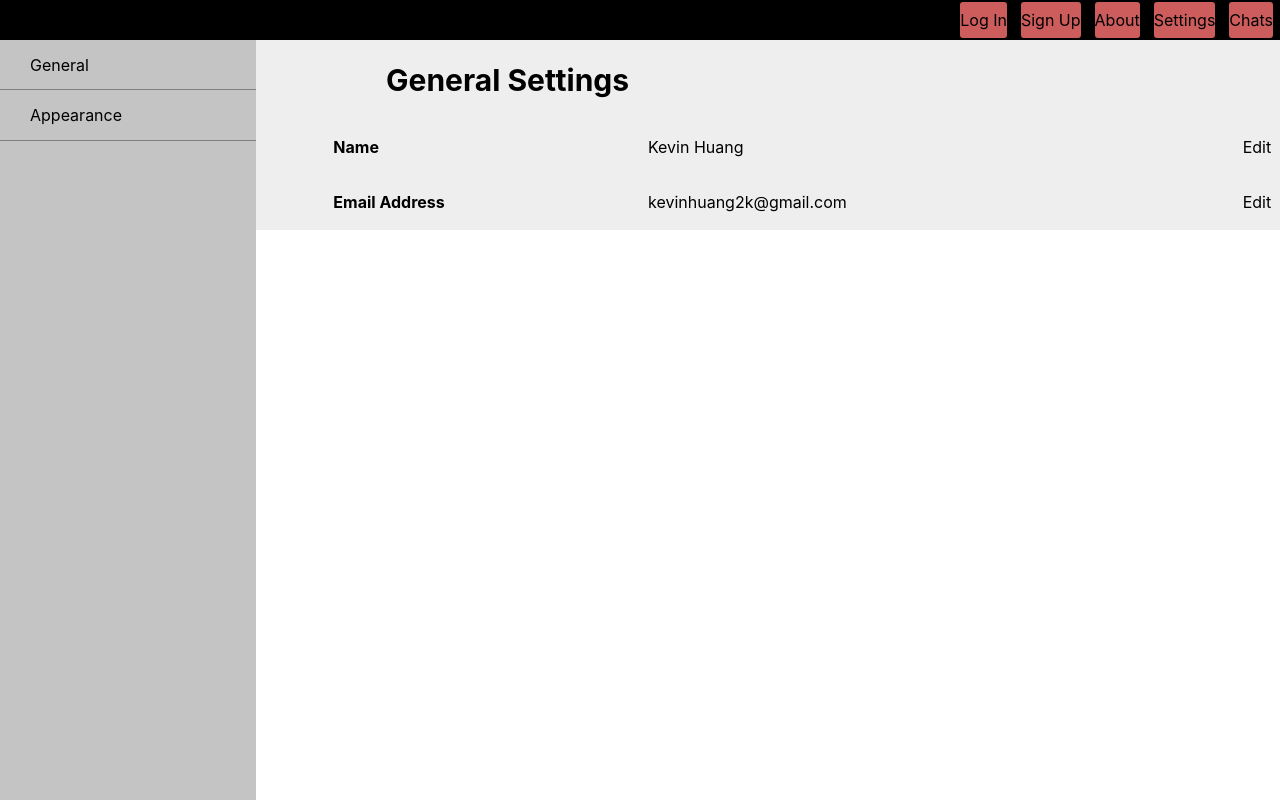
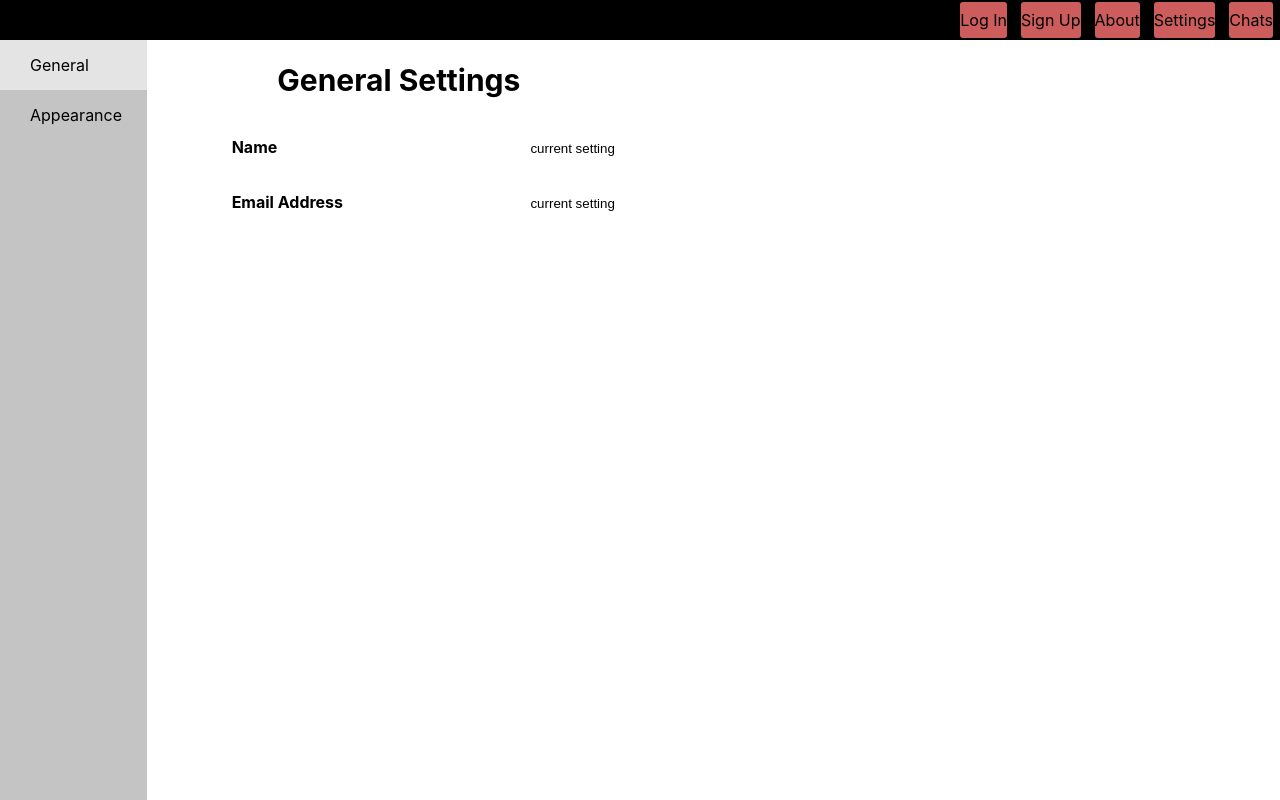
Before and after one commit to Bash-Brothers/UChat, a React (Create React App) app: page / in a window 1280 px wide. Both pictures are taken after a click on the element "Settings". Built offline with nearby package versions, Linux system fonts and the light colour scheme.

Commit message:
Settings Page update, Chat textfield update

```diff
--- a/src/components/ChatWindow.js
+++ b/src/components/ChatWindow.js
@@ -58,11 +58,16 @@ export default class ChatWindow extends Component {
                 <div className="curChat">
                     <div className="inputField">
                         <form onSubmit={this.handleSubmit}>
-                            <label>
-                                Message:
-                                <input type="text"/>
-                            </label>
-                            <input type="submit" value="Submit" />
+                            <input
+                                type="text"
+                                class="message-input"
+                                placeholder="Type a message..."
+                            />
+                            <input
+                                type="submit"
+                                value="Send"
+                                class="message-send"
+                            />
                         </form>
                     </div>
                     <div className="messages">
--- a/src/components/Settings.js
+++ b/src/components/Settings.js
@@ -16,22 +16,31 @@ function General() {
 						Name
 					</div>
 					<div className = "setting-current">
-						Kevin Huang
+						<form>
+                            <input
+                            type="text"
+                            class="settings-input"
+                            value="current setting"
+                            />
+                        </form>
 					</div>
-					<div className = "setting-edit">
-						Edit
-					</div>
+					<div className = "setting-padding" />
+
 				</div>
 				<div className = "field-text">
 					<div className = "setting-name">
 						Email Address
 					</div>
 					<div className = "setting-current">
-						kevinhuang2k@gmail.com
+						<form>
+                            <input
+                            type="text"
+                            class="settings-input"
+                            value="current setting"
+                            />
+                        </form>
 					</div>
-					<div className = "setting-edit">
-						Edit
-					</div>
+                <div className = "setting-padding" />
 				</div>
 			</div>
 		</div>
@@ -51,34 +60,35 @@ function Appearance() {
 						Site Theme
 					</div>
 					<div className = "setting-current">
-						Current Setting
+						<form>
+                            <input
+                            type="text"
+                            class="settings-input"
+                            value="current setting"
+                            />
+                        </form>
 					</div>
-					<div className = "setting-edit">
-						Edit
-					</div>
+					<div className = "setting-padding" />
+
 				</div>
 				<div className = "field-text">
 					<div className = "setting-name">
 						Setting Name
 					</div>
 					<div className = "setting-current">
-						Current Setting
+						<form>
+                            <input
+                            type="text"
+                            class="settings-input"
+                            value="current setting"
+                            />
+                        </form>
 					</div>
-					<div className = "setting-edit">
-						Edit
-					</div>
+					<div className = "setting-padding" />
 				</div>
 			</div>
 		</div>
 	);
-}
-
-function Navigation() {
-	return (
-		<div className = "navigation">
-			Test
-		</div>
-	)
 }
 
 //props gets the page from Settings' state and returns the relevant div - conditional rendering
@@ -105,19 +115,20 @@ export default class Settings extends Component {
 		});
 	}
 
+
 	render() {
 		return (
 			<div className = "main">
 				<div className = "container">
 					<div className = "menu">
 						<div
-							className = "menu-button"
+							className = {(this.state.page === 0) ? "menu-button-active" : "menu-button"}
 							onClick={() => this.handleClick(0)}
 						>
 							General
 						</div>
 						<div
-							className = "menu-button"
+							className = {(this.state.page === 1) ? "menu-button-active" : "menu-button"}
 							onClick={() => this.handleClick(1)}
 						>
 							Appearance
--- a/src/components/style/ChatWindow.css
+++ b/src/components/style/ChatWindow.css
@@ -8,7 +8,7 @@
 .contactsList{
     background-color: #C4C4C4;
     height: 95vh;
-    width: 25%;
+    width: 13%;
     overflow-y: scroll;
 }
 
@@ -81,3 +81,13 @@
     border: solid grey 2px;
     /*display: inline-block;*/
 }
+
+.message-input {
+    padding: 12px 20px;
+    border-radius: 25px;
+    flex-grow: 1;
+}
+
+.message-send {
+    border-radius: 25px;
+}
--- a/src/components/style/Settings.css
+++ b/src/components/style/Settings.css
@@ -8,7 +8,7 @@
 	flex-direction: column;
 	background-color: #C4C4C4;
 	height: 95vh;
-	width: 25%;
+	width: 13%;
 	margin-top: 5vh;
 }
 
@@ -19,12 +19,26 @@
 	text-align: left;
 	background-color: #C4C4C4;
 	text-indent: 30px;
-	outline: 1px solid grey;
 	line-height: 50px;
+}
+
+.menu-button-active {
+	display: flex;
+	height: 50px;
+	width: 100%;
+	text-align: left;
+	background-color: #E4E4E4;
+	text-indent: 30px;
+	line-height: 50px;
+}
+
+.menu-button-active:hover {
+	cursor:pointer;
 }
 
 .menu-button:hover {
 	cursor:pointer;
+	background-color: #D4D4D4;
 }
 
 .content {
@@ -32,8 +46,7 @@
 	flex-direction: column;
 	flex: 1 1 auto;
 	margin-top: 5vh;
-	background-color: #EEE;
-	text-indent: 50px;
+	background-color: #FFF;
 	font-weight: bold;
 	text-align: left;
 
@@ -73,13 +86,26 @@
 	text-align: left;
 	line-height: 55px;
 	height: 55px;
-	width: 500px;
+	width: 50%;
+	display: flex;
+	justify-content: center;
+	flex-direction: column;
 }
 
-.setting-edit {
+.setting-padding {
 	font-weight: normal;
 	text-align: left;
 	line-height: 55px;
 	height: 55px;
 	width: 40px;
 }
+
+.settings-input {
+   	width: 100%;
+  	padding: 12px 20px;
+  	border: none;
+}
+
+.settings-input:hover {
+	cursor: pointer;
+}
```
Also changed, not shown: 1 other file (tests, documents, lock files or other folders).
